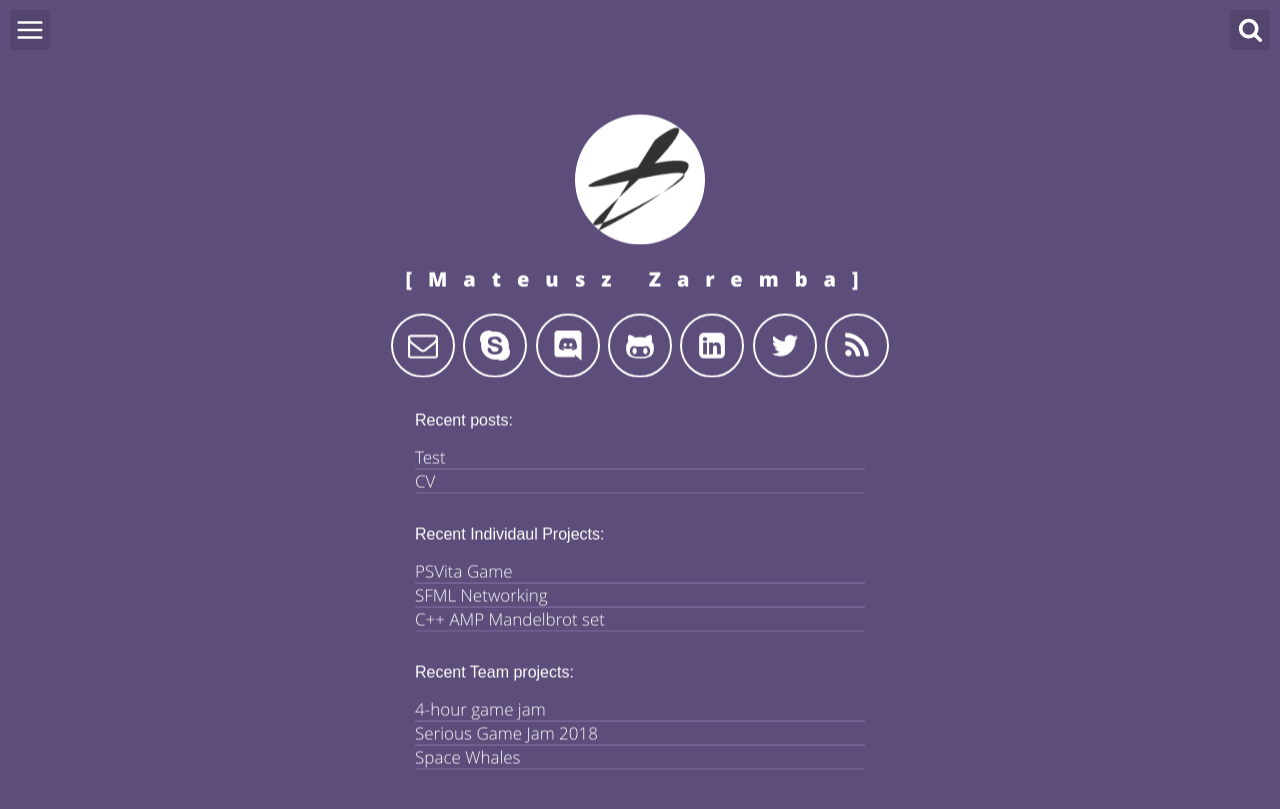
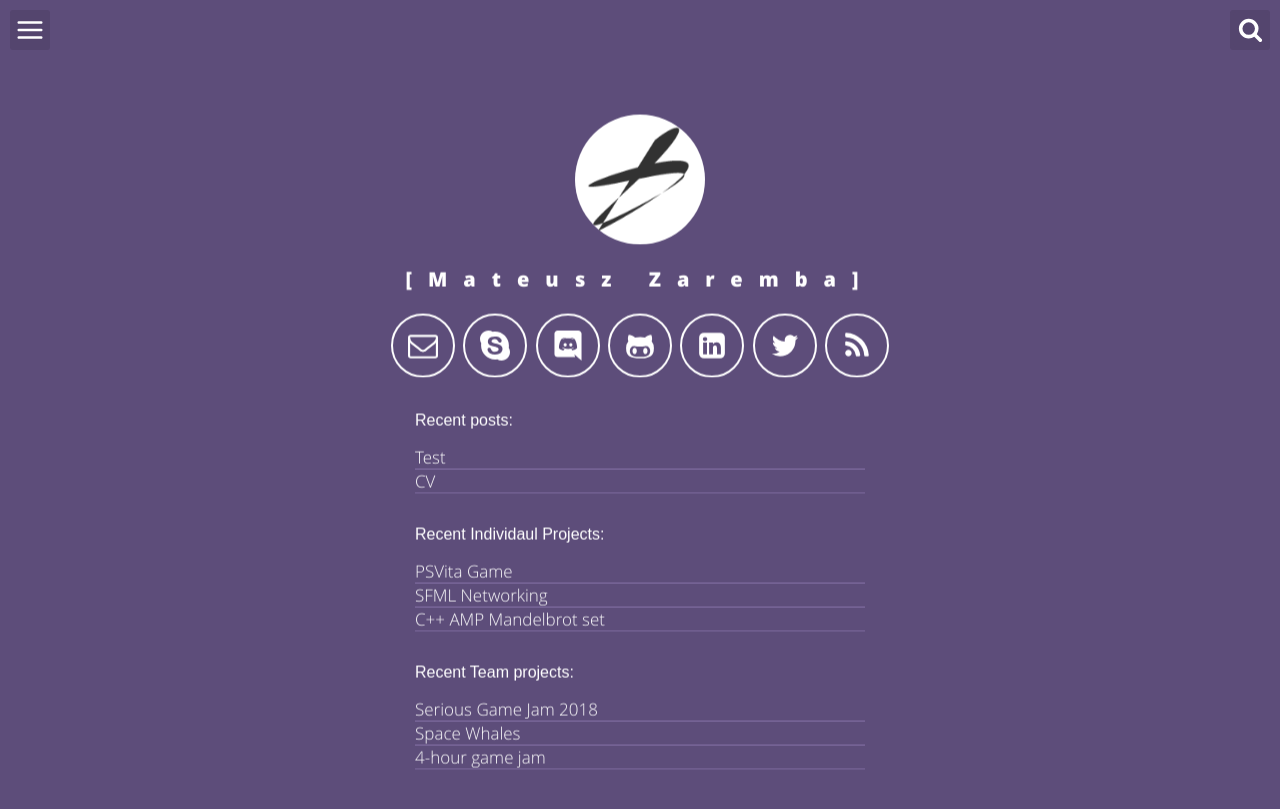
Before and after one commit to matzar/matzar.github.io, a Jekyll site: the page built from index.html, in a window 1280 px wide. Shown: the top 809 px of the page. Built offline with Jekyll 4.4.1, drawn with Linux system fonts in a browser that asks for light colours; some of the changed lines change nothing that is shown.

Commit message:
rearranged team projects

```diff
--- a/_config.yml
+++ b/_config.yml
@@ -76,12 +76,12 @@ projects:
 
 # team projects
 team:
-  - name: 4-hour game jam
-    url: /visual_novel
   - name: Serious Game Jam 2018
     url: /chemistry_game_jam
   - name: Space Whales
     url: /space_whales
+  - name: 4-hour game jam
+    url: /visual_novel
   - name: Rainbow Dash infinite runner
     url: /rainbow_dash
   - name: Global Game Jam 2016
```
